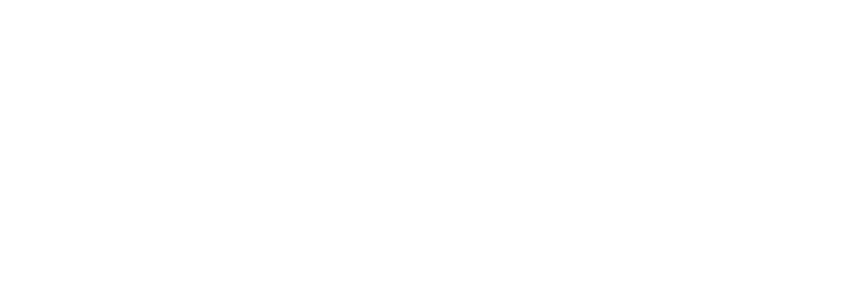
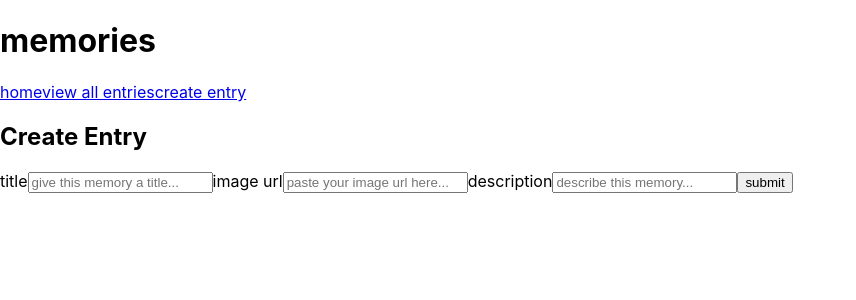
Before and after one commit to erikaf7/memories-frontend, a React (Create React App) app: page /entries/create in a window 1280 px wide. Shown: the top 300 px of the page, without its empty margins (0-856 px from the left). Built offline with nearby package versions, Linux system fonts and the light colour scheme.

Commit message:
Created entry form and tested.

```diff
--- a/src/App.js
+++ b/src/App.js
@@ -8,6 +8,7 @@
 import ConnectionTestHome from './components/ConnectionTestHome';
 import ConnectionTestList from './components/ConnectionTestList';
 import EntryDetail from './components/EntryDetail';
+import EntryCreate from './components/EntryCreate';
 
 function App() {
   return (
@@ -15,7 +16,8 @@
       <Switch>
         <Route exact path="/" component={Homepage} />
         <Route exact path="/entries" component={AllEntries} />
-        <Route exact path="/:id" component={EntryDetail} />
+        <Route exact path="/entries/create" component={EntryCreate} />
+        <Route exact path="/entries/:id" component={EntryDetail} />
       </Switch>
     </div>
   );
--- a/src/Nav.js
+++ b/src/Nav.js
@@ -1,11 +1,13 @@
 import React from 'react'
+import { Link } from 'react-router-dom'
 
 export default function Nav() {
     return (
         <div>
             <h1>memories</h1>
-            <a href='#'>create entry</a>
-            <a href='#'>view all entries</a>
+            <Link to="/">home</Link>
+            <Link to="/entries">view all entries</Link>
+            <Link to="/entries/create">create entry</Link>
         </div>
     )
 }
--- a/src/components/AllEntries.js
+++ b/src/components/AllEntries.js
@@ -2,6 +2,7 @@
 import { Link } from 'react-router-dom'
 import EntryThumbnail from './EntryThumbnail'
 import { APIURL } from '../config'
+import Nav from '../Nav'
 
 export default function AllEntries(props) {
     const [entries, setEntries] = useState([])
@@ -26,11 +27,12 @@
     }
     return (
         <div className="container">
-            <h1>all memories</h1>
+            <Nav />
+            <h2>all memories</h2>
             <hr></hr>
             <div className="thumbnails-container">
                 {entries.map(entry => (
-                    <EntryThumbnail entry={entry}></EntryThumbnail>
+                    <EntryThumbnail entry={entry} key={entry._id}></EntryThumbnail>
                 ))}
             </div>
         </div>
--- /dev/null
+++ b/src/components/EntryCreate.js
@@ -0,0 +1,62 @@
+import React from 'react'
+import { useState } from 'react';
+import { Redirect } from 'react-router-dom';
+import { APIURL } from '../config.js';
+import Nav from '../Nav.js';
+import EntryForm from './EntryForm.js';
+
+export default function EntryCreate() {
+    const initialEntryState = {
+        title: '',
+        img: '',
+        description: '',
+    }
+    const [entry, setEntry] = useState(initialEntryState)
+    const [createdId, setCreatedId] = useState(null)
+    const [error, setError] = useState(false)
+
+    const handleChange = (e) => {
+        e.persist()
+        setEntry({
+            ...entry,
+            [e.target.name]: e.target.value
+        })
+    }
+
+    const handleSubmit = (e) => {
+        e.preventDefault()
+        console.log('button clicked')
+        const url = `${APIURL}/entries/`
+        fetch(url, {
+            method: 'POST',
+            headers: {
+                'Content-type': 'application/json; charset=UTF-8'
+            },
+            body: JSON.stringify(entry)
+        })
+            .then(res => res.json())
+            .then(data => {
+                setCreatedId(data._id)
+            })
+            .catch(() => {
+                setError(true)
+            })
+    }
+
+    if (createdId) {
+        <Redirect to={`/entries/${createdId}`} />
+    }
+
+    return (
+        <div>
+            <Nav />
+            <h2>Create Entry</h2>
+            {error && <p>Sorry, something went wrong. Please try again.</p>}
+            <EntryForm
+                entry={entry}
+                handleChange={handleChange}
+                handleSubmit={handleSubmit}
+            />
+        </div>
+    )
+}
--- a/src/components/EntryDetail.js
+++ b/src/components/EntryDetail.js
@@ -1,6 +1,7 @@
 import React, { useEffect, useState } from 'react'
 import { Link, Redirect } from 'react-router-dom'
 import { APIURL } from '../config'
+import Nav from '../Nav'
 
 export default function EntryDetail({ match }) {
     const [deleted, setDeleted] = useState(false)
@@ -35,6 +36,8 @@
     }
 
     return (
+        <div className="container">
+            <Nav />
             <div className="entry-card">
                 <img src={entry.img} />
                 <h1>{entry.title}</h1>
@@ -42,5 +45,6 @@
                 <Link to="#">edit</Link>
                 <Link to="#">delete</Link>
             </div>
+        </div>
     )
 }
--- /dev/null
+++ b/src/components/EntryForm.js
@@ -0,0 +1,40 @@
+import React from 'react'
+
+export default function EntryForm({ entry, handleSubmit, handleChange }) {
+    return (
+        <form onSubmit={handleSubmit}>
+            <label htmlFor="title">title</label>
+            <input
+                placeholder="give this memory a title..."
+                value={entry.title}
+                name="title"
+                onChange={handleChange}
+                required
+                id="title"
+            />
+
+            <label htmlFor="img">image url</label>
+            <input
+                placeholder="paste your image url here..."
+                value={entry.img}
+                name="img"
+                onChange={handleChange}
+                required
+                id="img"
+            />
+
+            <label htmlFor="description">description</label>
+            <input
+                placeholder="describe this memory..."
+                value={entry.description}
+                name="description"
+                onChange={handleChange}
+                required
+                id="description"
+            />
+
+            <button type="submit">submit</button>
+        </form>
+
+    )
+}
--- a/src/components/EntryThumbnail.js
+++ b/src/components/EntryThumbnail.js
@@ -3,7 +3,7 @@
 import { APIURL } from '../config'
 
 export default function EntryThumbnail({ entry }) {
-    const url = `/${entry._id}`
+    const url = `/entries/${entry._id}`
     return (
         <Link to={url}>
             <div>
```
Lines whose indentation alone changed are shown as unchanged.
